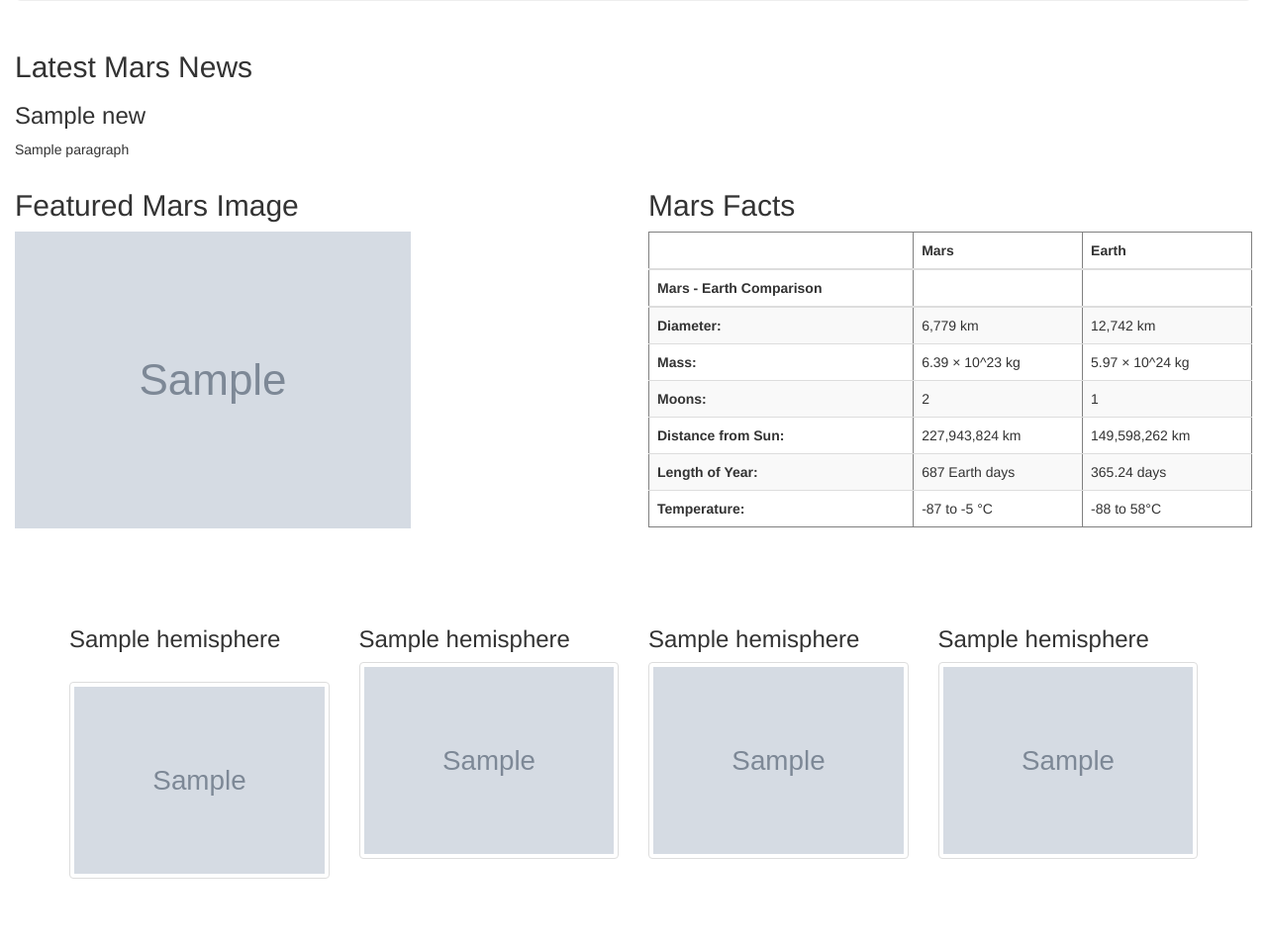
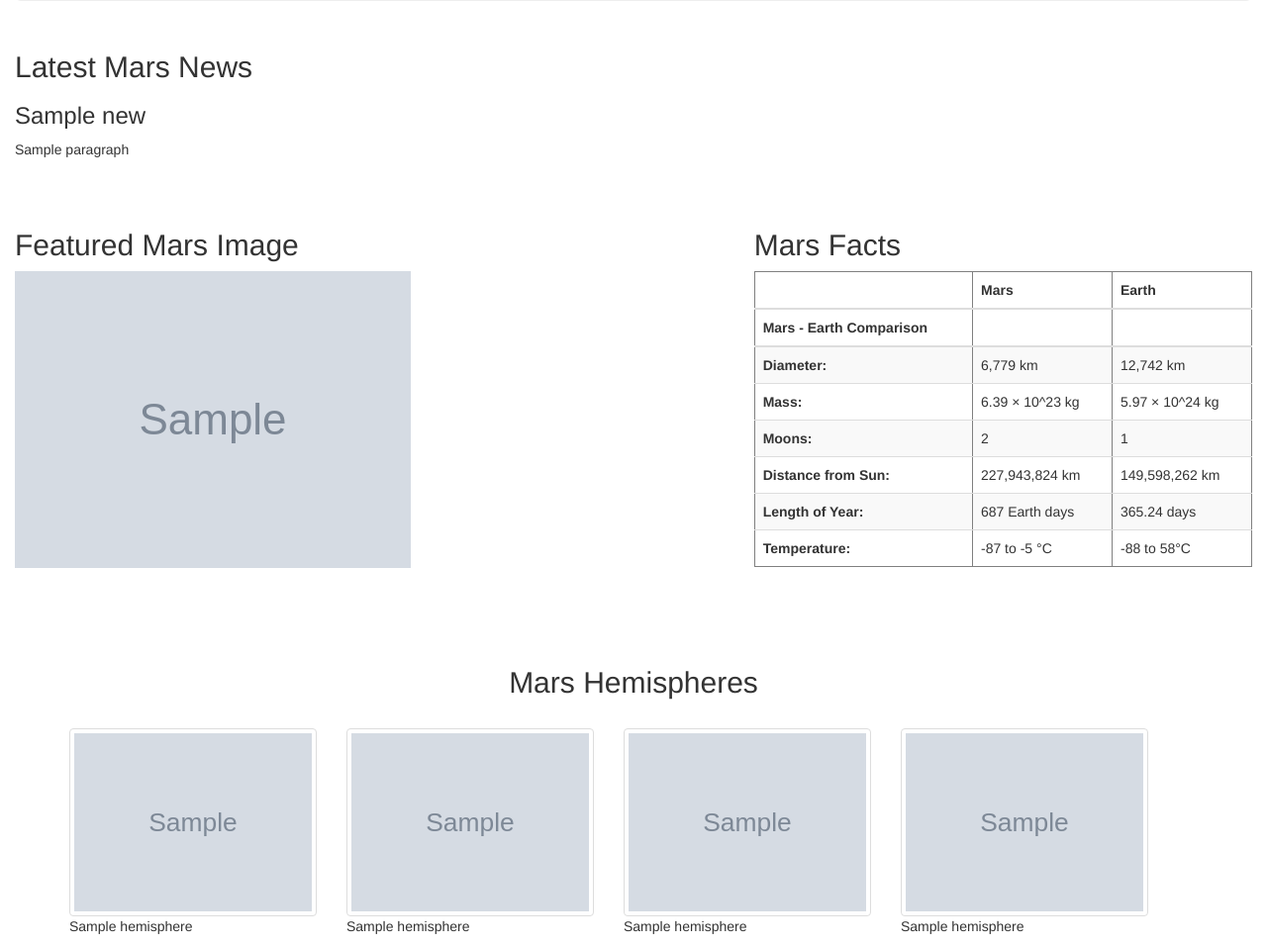
Before and after one commit to nradovic1/web-scraping-challenge, a Flask app: page / in a window 1280 px wide. Shown: the part 255-1211 px from the top of the page at 99% size. Before the commit the page ends 1143 px from the top, so only its background shows below. Run offline with Flask 2, Linux system fonts and the light colour scheme; grey boxes marked "Sample" are stand-in pictures; a database or web service that is not in the repository returns one stand-in record (values such as "Sample title"); some libraries are stand-ins or nearby versions.

Commit message:
All done

```diff
--- a/mission_to_mars/templates/index.html
+++ b/mission_to_mars/templates/index.html
@@ -25,13 +25,16 @@
       </div>
     </div>
 
+    <br>
+    <br>
+
     <div class="row">
-      <div class="col-md-6">
+      <div class="col-md-7">
         <h2>Featured Mars Image</h2>
         <img src="{{ mars_data.image }}" alt="Mars Image">
       </div>
 
-      <div class="col-md-6">
+      <div class="col-md-5">
         <h2>Mars Facts</h2>
         <table border="1" class="table table-striped">
           <thead>
@@ -84,12 +87,62 @@
     <br>
     <br>
     <br>
+    <h2 class="text-center">Mars Hemispheres</h2>
+    <br>
     <div class="container">
+      <div class="row">
+          <div class="card col-md-3" style="width: 28rem;">
+            <a href="{{ mars_data.hemispheres[0]['img_url'] }}"><img src="{{ mars_data.hemispheres[0]['img_url'] }}" class="card-img-top img-thumbnail" alt="Hemi 1"></a>
+              <div class="card-body">
+              <p class="card-text">{{ mars_data.hemispheres[0]['title'] }}</p>
+              </div>
+          </div>
+
+          <div class="card col-md-3" style="width: 28rem;">
+            <a href="{{ mars_data.hemispheres[0]['img_url'] }}"><img src="{{ mars_data.hemispheres[1]['img_url'] }}" class="card-img-top img-thumbnail" alt="Hemi 1"></a>
+              <div class="card-body">
+              <p class="card-text">{{ mars_data.hemispheres[1]['title'] }}</p>
+              </div>
+          </div>
+          <div class="card col-md-3" style="width: 28rem;">
+            <a href="{{ mars_data.hemispheres[0]['img_url'] }}"><img src="{{ mars_data.hemispheres[2]['img_url'] }}" class="card-img-top img-thumbnail" alt="Hemi 1"></a>
+              <div class="card-body">
+              <p class="card-text">{{ mars_data.hemispheres[2]['title'] }}</p>
+              </div>
+          </div>
+          <div class="card col-md-3" style="width: 28rem;">
+            <a href="{{ mars_data.hemispheres[0]['img_url'] }}"><img src="{{ mars_data.hemispheres[3]['img_url'] }}" class="card-img-top img-thumbnail" alt="Hemi 1"></a>
+              <div class="card-body">
+              <p class="card-text">{{ mars_data.hemispheres[3]['title'] }}</p>
+              </div>
+          </div>
+      </div>
+    </div>
+      <!-- <div class="card" style="width: 18rem;">
+        <img src="..." class="card-img-top" alt="...">
+        <div class="card-body">
+          <p class="card-text">Some quick example text to build on the card title and make up the bulk of the card's content.</p>
+        </div>
+      </div>
+      <div class="card" style="width: 18rem;">
+        <img src="..." class="card-img-top" alt="...">
+        <div class="card-body">
+          <p class="card-text">Some quick example text to build on the card title and make up the bulk of the card's content.</p>
+        </div>
+      </div>
+      <div class="card" style="width: 18rem;">
+        <img src="..." class="card-img-top" alt="...">
+        <div class="card-body">
+          <p class="card-text">Some quick example text to build on the card title and make up the bulk of the card's content.</p>
+        </div>
+      </div>
+    </div> -->
+    <!-- <div class="container">
       <div class="row">
         <div class="col-md-3">
           <h3>{{ mars_data.hemispheres[0]['title'] }}</h3>
           <br>
-          <img src="{{ mars_data.hemispheres[0]['img_url'] }}" class="img-thumbnail" alt="Hemi 1">
+          <img src="{{ mars_data.hemispheres[0]['img_url'] }}" class="card-img-top" alt="Hemi 1">
         </div>
         <div class="col-md-3">
           <h3>{{ mars_data.hemispheres[1]['title'] }}</h3>
@@ -101,7 +154,7 @@
           <h3>{{ mars_data.hemispheres[3]['title'] }}</h3>
           <img src="{{ mars_data.hemispheres[3]['img_url'] }}" class="img-thumbnail" alt="Hemi 4">        </div>
       </div>
-     </div>
+     </div> -->
 
     <!-- <img src="{{ mars_data.hemispheres[0]['img_url'] }}" alt="Sloth">
     <h2>The typical weather in Costa Rica is:</h2>
```
Also changed, not shown: mission_to_mars/Images/Screen Shot 2021-09-09 at 1.56.05 PM.png (deleted), mission_to_mars/Images/Screen Shot 2021-09-09 at 1.56.15 PM.png (deleted), mission_to_mars/Images/Screen Shot 2021-09-09 at 2.51.28 PM.png (added), mission_to_mars/Images/Screen Shot 2021-09-09 at 2.51.36 PM.png (added), 2 other files.
